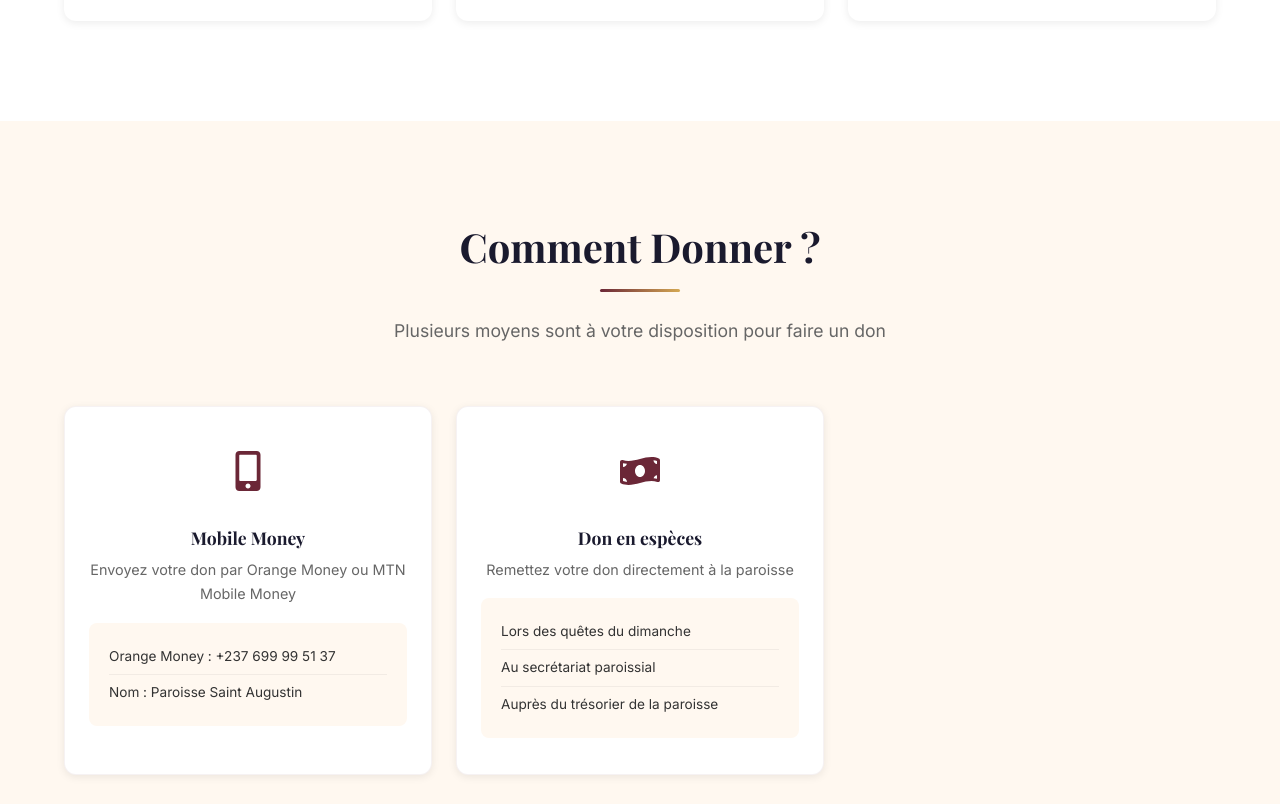
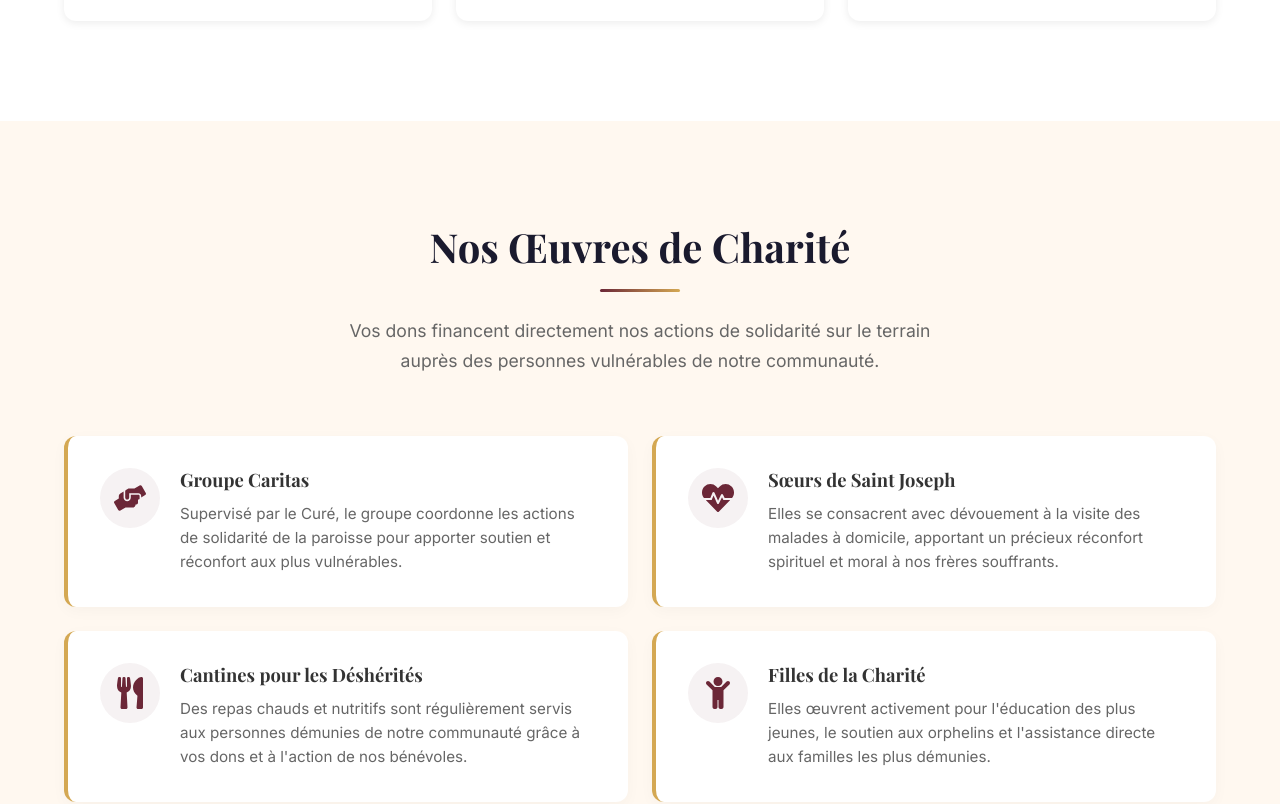
Before and after one commit to LIONELNOMO/site-st-augustin_Nnom_Nam, a React (Vite) app: page /dons in a window 1280 px wide. Shown: the part 1280-2084 px from the top of the page. Built offline with nearby package versions, Linux system fonts and the light colour scheme; a web font is replaced by a local one.

Commit message:
les dernieres modifications sur le sites

```diff
--- a/src/components/Footer.jsx
+++ b/src/components/Footer.jsx
@@ -102,6 +102,11 @@
                                     <span>saintaugustinnnomnnam@yahoo.fr</span>
                                 </li>
                             </ul>
+
+                            <h4 style={{ marginTop: '20px', marginBottom: '8px' }}>Secrétariat</h4>
+                            <p style={{ fontSize: '0.85rem', color: 'rgba(255, 255, 255, 0.8)', lineHeight: '1.4' }}>
+                                Ouvert du Mardi au Dimanche<br />de 8h00 à 13h00
+                            </p>
                         </div>
                     </div>
                 </div>
--- a/src/pages/About.css
+++ b/src/pages/About.css
@@ -30,6 +30,35 @@
 .about__notice-card p {
     color: var(--color-text-light);
     line-height: 1.8;
+}
+
+/* ===== CHARPENTE NOTICE ===== */
+.about__charpente-card {
+    text-align: center;
+    background: var(--color-white);
+    padding: 30px;
+    border-radius: var(--radius-md);
+    box-shadow: 0 8px 30px rgba(107, 39, 55, 0.08);
+    border: 2px dashed rgba(212, 168, 83, 0.5);
+    background-image: radial-gradient(circle at top right, rgba(212, 168, 83, 0.05), transparent 50%);
+}
+
+.about__charpente-content span.about__charpente-badge {
+    animation: pulseBadge 2s infinite;
+}
+
+@keyframes pulseBadge {
+    0% {
+        box-shadow: 0 0 0 0 rgba(231, 76, 60, 0.4);
+    }
+
+    70% {
+        box-shadow: 0 0 0 10px rgba(231, 76, 60, 0);
+    }
+
+    100% {
+        box-shadow: 0 0 0 0 rgba(231, 76, 60, 0);
+    }
 }
 
 /* ===== GALLERY CONSTRUCTION ===== */
--- a/src/pages/Dons.css
+++ b/src/pages/Dons.css
@@ -130,9 +130,62 @@
     margin-top: 6px;
 }
 
+/* ===== CHARITY WORKS ===== */
+.dons__charity {
+    background: var(--color-cream);
+}
+
+.dons__charity-grid {
+    display: grid;
+    grid-template-columns: repeat(2, 1fr);
+    gap: 24px;
+    margin-top: 24px;
+}
+
+.dons__charity-card {
+    display: flex;
+    gap: 20px;
+    padding: 32px;
+    background: var(--color-white);
+    border-radius: var(--radius-md);
+    box-shadow: 0 4px 15px rgba(0, 0, 0, 0.03);
+    border-left: 4px solid var(--color-gold);
+    transition: transform var(--transition-normal), box-shadow var(--transition-normal);
+}
+
+.dons__charity-card:hover {
+    transform: translateY(-5px);
+    box-shadow: 0 10px 25px rgba(0, 0, 0, 0.06);
+}
+
+.dons__charity-icon {
+    font-size: 2rem;
+    color: var(--color-primary);
+    flex-shrink: 0;
+    width: 60px;
+    height: 60px;
+    background: rgba(107, 39, 55, 0.06);
+    border-radius: 50%;
+    display: flex;
+    align-items: center;
+    justify-content: center;
+}
+
+.dons__charity-text h3 {
+    font-size: 1.15rem;
+    color: var(--color-heading);
+    margin-bottom: 10px;
+}
+
+.dons__charity-text p {
+    color: var(--color-text-light);
+    line-height: 1.6;
+    font-size: 0.95rem;
+}
+
 /* ===== METHODS ===== */
 .dons__methods {
-    background: var(--color-cream);
+    background: var(--color-white);
 }
 
 .dons__methods-grid {
@@ -184,7 +237,7 @@
 
 /* ===== PLEDGE FORM ===== */
 .dons__pledge {
-    background: var(--color-white);
+    background: var(--color-cream);
 }
 
 .dons__thank-you {
@@ -288,7 +341,7 @@
 /* ===== CONTACT FOR DONATIONS ===== */
 .dons__contact {
     padding: 40px 0;
-    background: var(--color-cream);
+    background: var(--color-white);
 }
 
 .dons__contact-content {
@@ -322,6 +375,7 @@
 @media (max-width: 900px) {
 
     .dons__purposes-grid,
+    .dons__charity-grid,
     .dons__methods-grid {
         grid-template-columns: 1fr 1fr;
     }
@@ -347,6 +401,7 @@
     }
 
     .dons__purposes-grid,
+    .dons__charity-grid,
     .dons__methods-grid {
         grid-template-columns: 1fr;
     }
@@ -354,6 +409,13 @@
     .dons__purpose-card,
     .dons__method-card {
         padding: 24px 20px;
+    }
+
+    .dons__charity-card {
+        flex-direction: column;
+        text-align: center;
+        align-items: center;
+        padding: 24px;
     }
 
     .dons__form-grid {
--- a/src/pages/Dons.jsx
+++ b/src/pages/Dons.jsx
@@ -1,6 +1,6 @@
 import { useState } from 'react';
 import { motion } from 'framer-motion';
-import { FaHandHoldingHeart, FaChurch, FaPhone, FaMoneyBillWave, FaMobileAlt, FaUniversity, FaPrayingHands, FaHardHat, FaCheckCircle } from 'react-icons/fa';
+import { FaHandHoldingHeart, FaChurch, FaPhone, FaMoneyBillWave, FaMobileAlt, FaUniversity, FaPrayingHands, FaHardHat, FaCheckCircle, FaHandsHelping, FaHeartbeat, FaUtensils, FaChild } from 'react-icons/fa';
 import './Dons.css';
 
 const fadeUp = {
@@ -38,6 +38,29 @@
     { icon: <FaChurch />, title: 'Construction de l\'église', desc: 'Contribuez à l\'édification de notre lieu de culte', progress: 50 },
     { icon: <FaPrayingHands />, title: 'Vie pastorale', desc: 'Soutenez les activités liturgiques et pastorales', progress: 60 },
     { icon: <FaHandHoldingHeart />, title: 'Œuvres de charité', desc: 'Aidez les plus démunis de notre communauté', progress: 45 },
+];
+
+const charityWorks = [
+    {
+        icon: <FaHandsHelping />,
+        title: 'Groupe Caritas',
+        desc: 'Supervisé par le Curé, le groupe coordonne les actions de solidarité de la paroisse pour apporter soutien et réconfort aux plus vulnérables.'
+    },
+    {
+        icon: <FaHeartbeat />,
+        title: 'Sœurs de Saint Joseph',
+        desc: 'Elles se consacrent avec dévouement à la visite des malades à domicile, apportant un précieux réconfort spirituel et moral à nos frères souffrants.'
+    },
+    {
+        icon: <FaUtensils />,
+        title: 'Cantines pour les Déshérités',
+        desc: 'Des repas chauds et nutritifs sont régulièrement servis aux personnes démunies de notre communauté grâce à vos dons et à l\'action de nos bénévoles.'
+    },
+    {
+        icon: <FaChild />,
+        title: 'Filles de la Charité',
+        desc: 'Elles œuvrent activement pour l\'éducation des plus jeunes, le soutien aux orphelins et l\'assistance directe aux familles les plus démunies.'
+    }
 ];
 
 export default function Dons() {
@@ -122,6 +145,38 @@
                                             <div className="dons__purpose-fill" style={{ width: `${item.progress}%` }} />
                                         </div>
                                         <span>{item.progress}% financé</span>
+                                    </div>
+                                </div>
+                            ))}
+                        </motion.div>
+                    </motion.div>
+                </div>
+            </section>
+
+            {/* Charity Works */}
+            <section className="dons__charity section">
+                <div className="container">
+                    <motion.div
+                        variants={stagger}
+                        initial="hidden"
+                        whileInView="visible"
+                        viewport={{ once: true, amount: 0.2 }}
+                    >
+                        <motion.div variants={fadeUp}>
+                            <h2 className="section-title">Nos Œuvres de Charité</h2>
+                            <div className="section-divider" />
+                            <p className="section-subtitle">
+                                Vos dons financent directement nos actions de solidarité sur le terrain auprès des personnes vulnérables de notre communauté.
+                            </p>
+                        </motion.div>
+
+                        <motion.div variants={fadeUp} className="dons__charity-grid">
+                            {charityWorks.map((work, i) => (
+                                <div key={i} className="dons__charity-card">
+                                    <div className="dons__charity-icon">{work.icon}</div>
+                                    <div className="dons__charity-text">
+                                        <h3>{work.title}</h3>
+                                        <p>{work.desc}</p>
                                     </div>
                                 </div>
                             ))}
--- a/src/pages/Evenements.jsx
+++ b/src/pages/Evenements.jsx
@@ -75,6 +75,30 @@
         location: 'Paroisse St Augustin',
         category: 'Collecte',
         icon: <FaHandHoldingHeart />
+    },
+    {
+        date: 'Fête-Dieu',
+        title: 'Fête-Dieu (Corpus Christi)',
+        desc: 'Messe communautaire, suivie d\'une grande procession eucharistique et de la première communion des jeunes.',
+        location: 'Paroisse St Augustin',
+        category: 'Fête',
+        icon: <FaChurch />
+    },
+    {
+        date: '15 Août 2026',
+        title: 'Assomption — Fête patronale de l\'EKOAN MARIA',
+        desc: 'Célébration solennelle de l\'Assomption de la Vierge Marie, fête patronale du groupe EKOAN MARIA.',
+        location: 'Paroisse St Augustin',
+        category: 'Fête',
+        icon: <FaPrayingHands />
+    },
+    {
+        date: '29 Août 2026',
+        title: 'Fête Patronale de la Paroisse',
+        desc: 'Grande célébration de la fête de Saint Augustin, saint patron de notre paroisse, avec tous les fidèles.',
+        location: 'Paroisse St Augustin',
+        category: 'Fête',
+        icon: <FaChurch />
     },
 ];
 
--- a/src/pages/Home.css
+++ b/src/pages/Home.css
@@ -60,10 +60,10 @@
     align-items: center;
     gap: 8px;
     padding: 8px 20px;
-    background: rgba(230, 126, 34, 0.2);
-    border: 1px solid rgba(230, 126, 34, 0.4);
+    background: rgba(255, 255, 255, 0.15);
+    border: 1px solid rgba(255, 255, 255, 0.3);
     border-radius: 50px;
-    color: #F5A623;
+    color: #FFFFFF !important;
     font-size: 0.85rem;
     font-weight: 600;
     margin-bottom: 32px;
@@ -72,7 +72,7 @@
 .hero h1 {
     font-size: 4rem;
     font-weight: 700;
-    color: var(--color-white);
+    color: #FFFFFF !important;
     line-height: 1.15;
     margin-bottom: 24px;
     text-shadow: 0 4px 20px rgba(0, 0, 0, 0.3);
@@ -81,15 +81,15 @@
 .hero__subtitle {
     display: block;
     font-size: 1.8rem;
-    font-weight: 400;
+    font-weight: 500;
     font-style: italic;
-    color: var(--color-gold);
+    color: #FFFFFF !important;
     margin-top: 8px;
 }
 
 .hero__text {
     font-size: 1.15rem;
-    color: rgba(255, 255, 255, 0.75);
+    color: #FFFFFF !important;
     max-width: 600px;
     margin: 0 auto 40px;
     line-height: 1.8;
```
Also changed, not shown: src/pages/About.jsx (+27 -2 lines).
